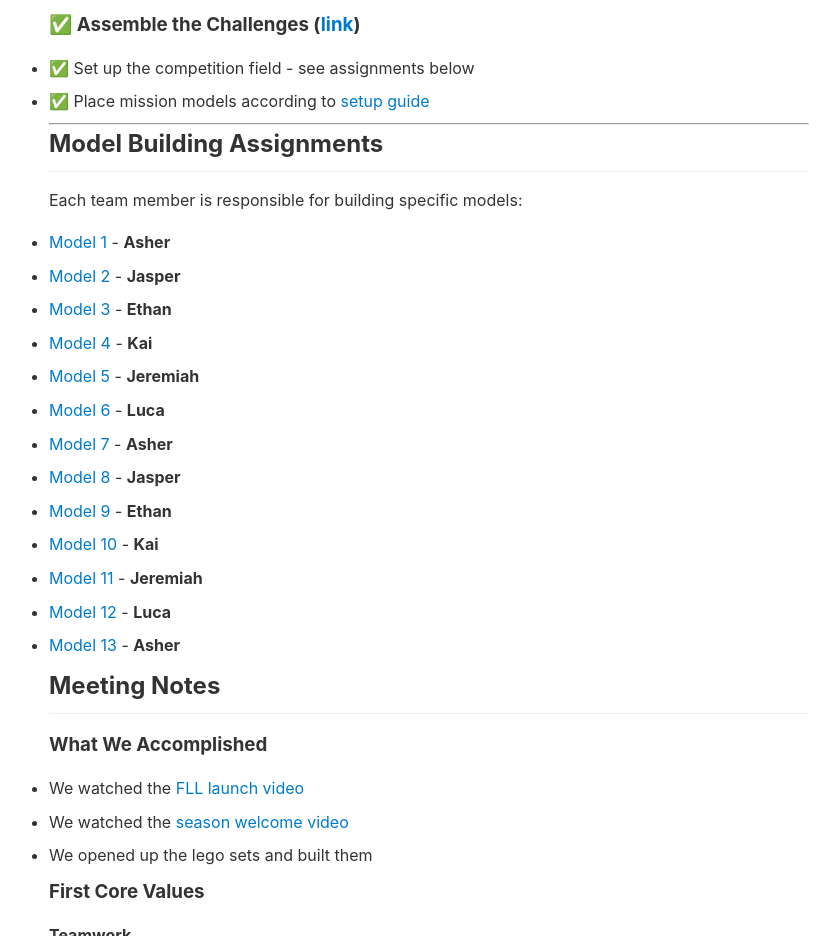
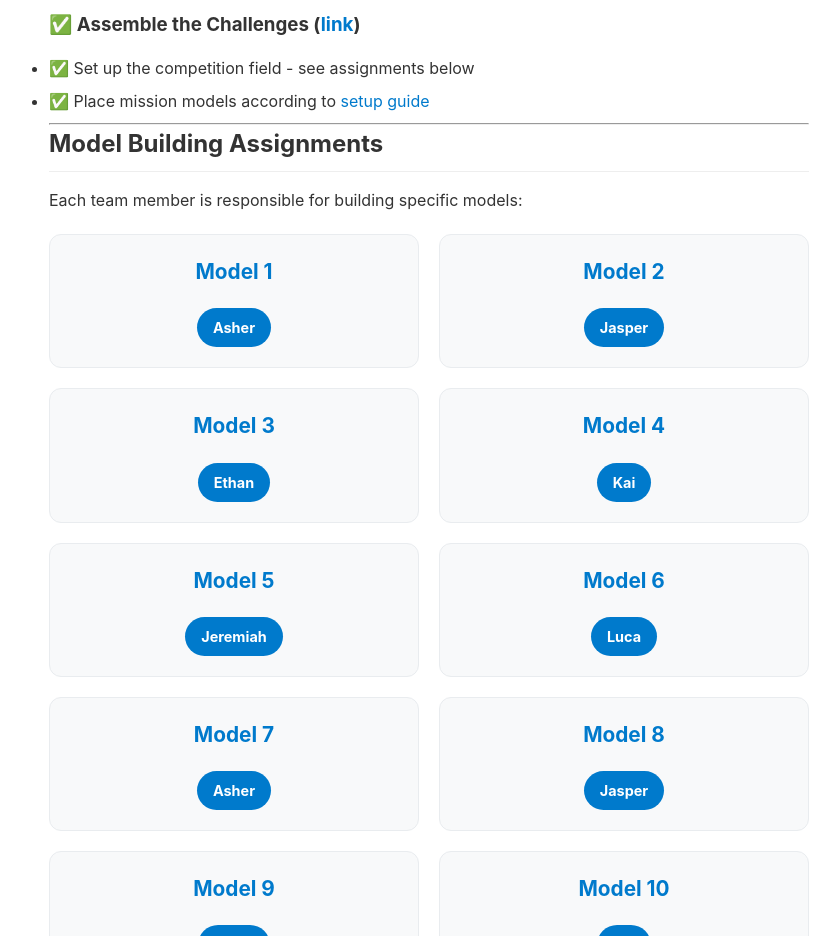
Before and after one commit to steveybaby/fll, a Jekyll site: the page built from meetings/2025-08-10-season-kickoff.md, in a window 1280 px wide. Shown: the part 522-1458 px from the top of the page, without its empty margins (211-1051 px from the left). Built offline with Jekyll 4.4.1, drawn with Linux system fonts in a browser that asks for light colours.

Commit message:
Convert Model Building Assignments to card/tile layout
- Added CSS for responsive model cards with hover effects
- Converted simple list to grid layout for better space utilization
- Each card shows model number, PDF link, and assigned team member
- Cards automatically adjust to screen size (280px minimum width)
- Improved visual hierarchy and user experience

🤖 Generated with [Claude Code](https://claude.ai/code)

Co-Authored-By: Claude <noreply@anthropic.com>

```diff
--- a/_layouts/default.html
+++ b/_layouts/default.html
@@ -90,6 +90,55 @@
         .prev:hover, .next:hover {
             background: rgba(0,0,0,0.8);
         }
+
+        /* Model Cards Styles */
+        .model-cards {
+            display: grid;
+            grid-template-columns: repeat(auto-fit, minmax(280px, 1fr));
+            gap: 20px;
+            margin: 20px 0;
+        }
+
+        .model-card {
+            background: #f8f9fa;
+            border: 1px solid #e9ecef;
+            border-radius: 12px;
+            padding: 20px;
+            text-align: center;
+            transition: transform 0.2s, box-shadow 0.2s;
+            position: relative;
+        }
+
+        .model-card:hover {
+            transform: translateY(-4px);
+            box-shadow: 0 8px 25px rgba(0,0,0,0.15);
+        }
+
+        .model-card h3 {
+            margin: 0 0 10px 0;
+            color: #007acc;
+            font-size: 1.3em;
+        }
+
+        .model-card .assignee {
+            background: #007acc;
+            color: white;
+            padding: 8px 16px;
+            border-radius: 20px;
+            font-weight: bold;
+            display: inline-block;
+            margin-top: 10px;
+            font-size: 0.9em;
+        }
+
+        .model-card a {
+            text-decoration: none;
+            color: inherit;
+        }
+
+        .model-card a:hover h3 {
+            text-decoration: underline;
+        }
     </style>
 </head>
 <body>
--- a/meetings/2025-08-10-season-kickoff.md
+++ b/meetings/2025-08-10-season-kickoff.md
@@ -24,19 +24,98 @@ date: 2025-08-10
 ## Model Building Assignments
 Each team member is responsible for building specific models:
 
-- [Model 1](https://firstinspires.blob.core.windows.net/fll/challenge/2025-26/fll-challenge-unearthed-bi-book-1-enus.pdf) - **Asher**
-- [Model 2](https://firstinspires.blob.core.windows.net/fll/challenge/2025-26/fll-challenge-unearthed-bi-book-2-enus.pdf) - **Jasper**
-- [Model 3](https://firstinspires.blob.core.windows.net/fll/challenge/2025-26/fll-challenge-unearthed-bi-book-3-enus.pdf) - **Ethan**
-- [Model 4](https://firstinspires.blob.core.windows.net/fll/challenge/2025-26/fll-challenge-unearthed-bi-book-4-enus.pdf) - **Kai**
-- [Model 5](https://firstinspires.blob.core.windows.net/fll/challenge/2025-26/fll-challenge-unearthed-bi-book-5-enus.pdf) - **Jeremiah**
-- [Model 6](https://firstinspires.blob.core.windows.net/fll/challenge/2025-26/fll-challenge-unearthed-bi-book-6-enus.pdf) - **Luca**
-- [Model 7](https://firstinspires.blob.core.windows.net/fll/challenge/2025-26/fll-challenge-unearthed-bi-book-7-enus.pdf) - **Asher**
-- [Model 8](https://firstinspires.blob.core.windows.net/fll/challenge/2025-26/fll-challenge-unearthed-bi-book-8-enus.pdf) - **Jasper**
-- [Model 9](https://firstinspires.blob.core.windows.net/fll/challenge/2025-26/fll-challenge-unearthed-bi-book-9-enus.pdf) - **Ethan**
-- [Model 10](https://firstinspires.blob.core.windows.net/fll/challenge/2025-26/fll-challenge-unearthed-bi-book-10-enus.pdf) - **Kai**
-- [Model 11](https://firstinspires.blob.core.windows.net/fll/challenge/2025-26/fll-challenge-unearthed-bi-book-11-enus.pdf) - **Jeremiah**
-- [Model 12](https://firstinspires.blob.core.windows.net/fll/challenge/2025-26/fll-challenge-unearthed-bi-book-12-enus.pdf) - **Luca**
-- [Model 13](https://firstinspires.blob.core.windows.net/fll/challenge/2025-26/fll-challenge-unearthed-bi-book-13-enus.pdf) - **Asher**
+<div class="model-cards">
+  <div class="model-card">
+    <a href="https://firstinspires.blob.core.windows.net/fll/challenge/2025-26/fll-challenge-unearthed-bi-book-1-enus.pdf">
+      <h3>Model 1</h3>
+    </a>
+    <div class="assignee">Asher</div>
+  </div>
+
+  <div class="model-card">
+    <a href="https://firstinspires.blob.core.windows.net/fll/challenge/2025-26/fll-challenge-unearthed-bi-book-2-enus.pdf">
+      <h3>Model 2</h3>
+    </a>
+    <div class="assignee">Jasper</div>
+  </div>
+
+  <div class="model-card">
+    <a href="https://firstinspires.blob.core.windows.net/fll/challenge/2025-26/fll-challenge-unearthed-bi-book-3-enus.pdf">
+      <h3>Model 3</h3>
+    </a>
+    <div class="assignee">Ethan</div>
+  </div>
+
+  <div class="model-card">
+    <a href="https://firstinspires.blob.core.windows.net/fll/challenge/2025-26/fll-challenge-unearthed-bi-book-4-enus.pdf">
+      <h3>Model 4</h3>
+    </a>
+    <div class="assignee">Kai</div>
+  </div>
+
+  <div class="model-card">
+    <a href="https://firstinspires.blob.core.windows.net/fll/challenge/2025-26/fll-challenge-unearthed-bi-book-5-enus.pdf">
+      <h3>Model 5</h3>
+    </a>
+    <div class="assignee">Jeremiah</div>
+  </div>
+
+  <div class="model-card">
+    <a href="https://firstinspires.blob.core.windows.net/fll/challenge/2025-26/fll-challenge-unearthed-bi-book-6-enus.pdf">
+      <h3>Model 6</h3>
+    </a>
+    <div class="assignee">Luca</div>
+  </div>
+
+  <div class="model-card">
+    <a href="https://firstinspires.blob.core.windows.net/fll/challenge/2025-26/fll-challenge-unearthed-bi-book-7-enus.pdf">
+      <h3>Model 7</h3>
+    </a>
+    <div class="assignee">Asher</div>
+  </div>
+
+  <div class="model-card">
+    <a href="https://firstinspires.blob.core.windows.net/fll/challenge/2025-26/fll-challenge-unearthed-bi-book-8-enus.pdf">
+      <h3>Model 8</h3>
+    </a>
+    <div class="assignee">Jasper</div>
+  </div>
+
+  <div class="model-card">
+    <a href="https://firstinspires.blob.core.windows.net/fll/challenge/2025-26/fll-challenge-unearthed-bi-book-9-enus.pdf">
+      <h3>Model 9</h3>
+    </a>
+    <div class="assignee">Ethan</div>
+  </div>
+
+  <div class="model-card">
+    <a href="https://firstinspires.blob.core.windows.net/fll/challenge/2025-26/fll-challenge-unearthed-bi-book-10-enus.pdf">
+      <h3>Model 10</h3>
+    </a>
+    <div class="assignee">Kai</div>
+  </div>
+
+  <div class="model-card">
+    <a href="https://firstinspires.blob.core.windows.net/fll/challenge/2025-26/fll-challenge-unearthed-bi-book-11-enus.pdf">
+      <h3>Model 11</h3>
+    </a>
+    <div class="assignee">Jeremiah</div>
+  </div>
+
+  <div class="model-card">
+    <a href="https://firstinspires.blob.core.windows.net/fll/challenge/2025-26/fll-challenge-unearthed-bi-book-12-enus.pdf">
+      <h3>Model 12</h3>
+    </a>
+    <div class="assignee">Luca</div>
+  </div>
+
+  <div class="model-card">
+    <a href="https://firstinspires.blob.core.windows.net/fll/challenge/2025-26/fll-challenge-unearthed-bi-book-13-enus.pdf">
+      <h3>Model 13</h3>
+    </a>
+    <div class="assignee">Asher</div>
+  </div>
+</div>
 
 ## Meeting Notes
 
```
